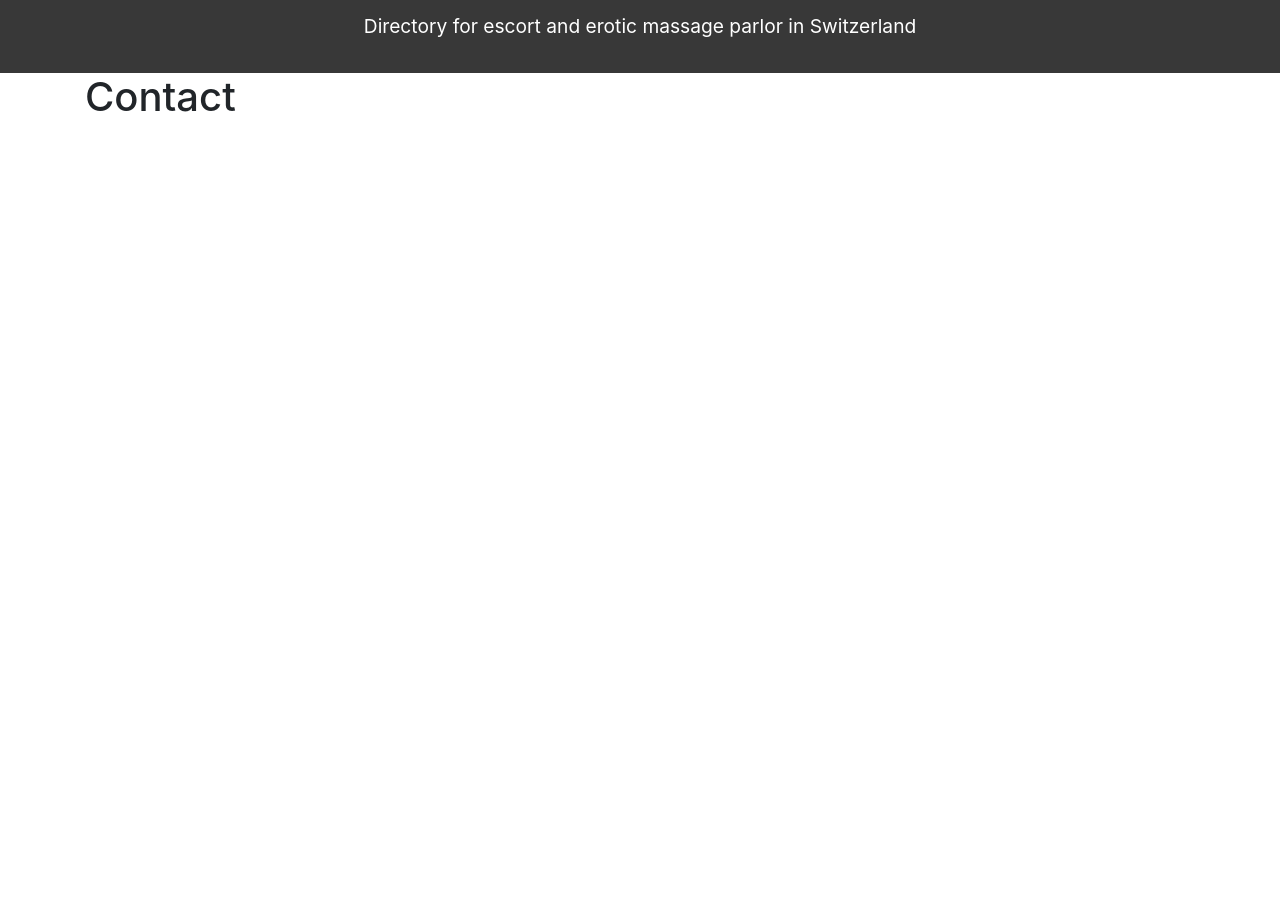
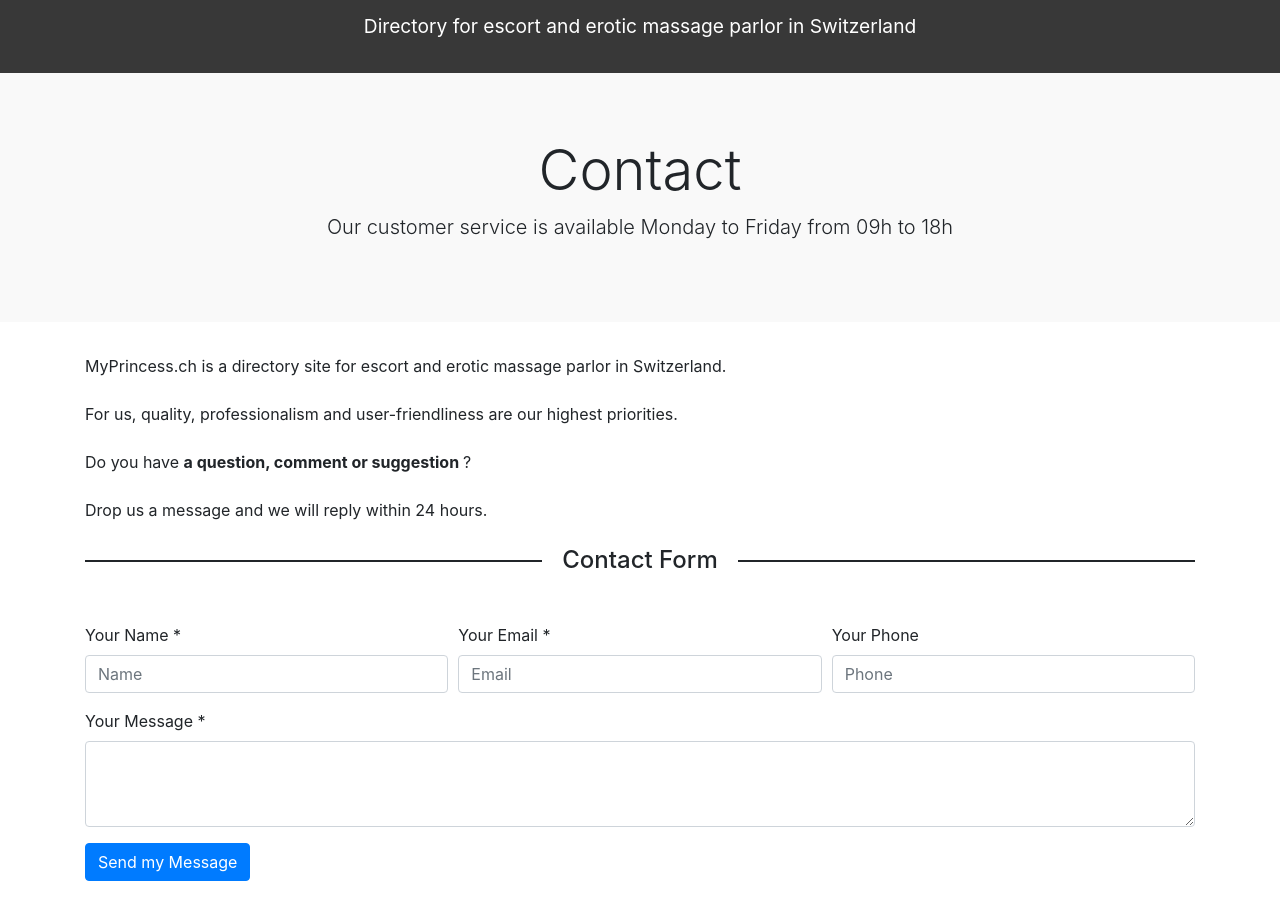
Before and after one commit to Machiavellii/myprincess1, a React (Create React App) app in the folder client/: page /contact in a window 1280 px wide. Shown: the part 400-1320 px from the top of the page. Before the commit the page ends 800 px from the top, so only its background shows below. Built offline with nearby package versions, Linux system fonts and the light colour scheme; the HTML template or start-up script is replaced by a standard one.

Commit message:
faq, contact and post an ad page

```diff
--- a/client/src/App.js
+++ b/client/src/App.js
@@ -24,7 +24,7 @@ const App = () => {
           <Navbar />
           <Header />
           <Route exact path="/" component={Landing} />
-          <div className="container">
+          <div className="">
             <Route exact path="/login" component={Login} />
             <Route exact path="/faq" component={Faq} />
             <Route exact path="/contact" component={Contact} />
--- /dev/null
+++ b/client/src/components/pages/Contact.css
@@ -0,0 +1,14 @@
+.contact-form-heading {
+    display: grid;
+    grid-template-columns: minmax(20px, 1fr) auto minmax(20px, 1fr);
+    align-items: center;
+    text-align: center;
+    grid-gap: 20px;
+    width: 100%;
+}
+
+.contact-form-heading:before,
+.contact-form-heading:after {
+    content: '';
+    border-top: 2px solid;
+}
--- a/client/src/components/pages/Contact.js
+++ b/client/src/components/pages/Contact.js
@@ -1,9 +1,25 @@
 import React from 'react';
+import './Contact.css'
+import ContactForm from './ContactForm';
 
 const Contact = () => {
   return (
     <div>
-      <h1>Contact</h1>
+      <div className="jumbotron jumbotron-fluid">
+        <div className="container">
+          <h1 className="display-4 text-center">Contact</h1>
+          <p className="lead text-center">Our customer service is available Monday to Friday from 09h to 18h</p>
+        </div>
+      </div>
+      <div className="container">
+        <p className="mb-4">MyPrincess.ch is a directory site for escort and erotic massage parlor in Switzerland.</p>
+        <p className="mb-4">For us, quality, professionalism and user-friendliness are our highest priorities.</p>
+        <p className="mb-4">Do you have <strong>a question, comment or suggestion </strong>?</p>
+        <p className="mb-4">Drop us a message and we will reply within 24 hours.</p>
+
+        <h4 className="contact-form-heading">Contact Form</h4>
+        <ContactForm />
+      </div>
     </div>
   );
 };
--- /dev/null
+++ b/client/src/components/pages/ContactForm.js
@@ -0,0 +1,33 @@
+import React from 'react'
+
+class ContactForm extends React.Component {
+    render() {
+        return (
+            <div className="mb-5">
+                <form className="mt-5">
+                    <div className="form-row">
+                        <div className="form-group col-md-4">
+                            <label for="Name">Your Name *</label>
+                            <input type="text" className="form-control" id="Name" placeholder="Name" />
+                        </div>
+                        <div className="form-group col-md-4">
+                            <label for="Email">Your Email *</label>
+                            <input type="email" className="form-control" id="Email" placeholder="Email" />
+                        </div>
+                        <div className="form-group col-md-4">
+                            <label for="Phone">Your Phone</label>
+                            <input type="text" className="form-control" id="Phone" placeholder="Phone" />
+                        </div>
+                    </div>
+                    <div class="form-group">
+                        <label for="Message">Your Message *</label>
+                        <textarea className="form-control" id="Message" rows="3"></textarea>
+                    </div>
+                </form>
+                <button type="submit" className="btn btn-primary">Send my Message</button>
+            </div>
+        )
+    }
+}
+
+export default ContactForm
--- /dev/null
+++ b/client/src/components/pages/Faq.css
@@ -0,0 +1,19 @@
+.email-link {
+    color: #CE0F69;
+    font-weight: 700;
+}
+
+.email-link:hover {
+    text-decoration: none;
+    color: #2B2B2B;
+}
+
+.jumbotron {
+    background-color: #F9F9F9;
+}
+
+.jumbotron-heading {
+    color: #2B2B2B;
+    font-size: 64px;
+    font-weight: 400;
+}
--- a/client/src/components/pages/Faq.js
+++ b/client/src/components/pages/Faq.js
@@ -1,9 +1,50 @@
 import React from 'react';
+import './Faq.css'
 
 const Faq = () => {
   return (
     <div>
-      <h1>FAQ</h1>
+      <div className="jumbotron jumbotron-fluid">
+        <div className="container">
+          <h1 className="display-4 text-center jumbotron-heading">FAQ</h1>
+          <p className="lead text-center">Frequently Asked Questions</p>
+        </div>
+      </div>
+      <div className="container">
+        <h6 className="mt-5">HOW TO MODIFY OR REMOVE AN ADVERT?</h6>
+        <p>
+        - Sign into your account. <br />
+        - Click on MY ADS. <br />
+        - You can either EDIT / DELETE your ad. <br />
+        </p>
+        <h6>HOW TO CHANGE MY PASSWORD?</h6>
+        <p>
+        - Sign into your account. <br />
+        - Click on MY ACCOUNT. <br />
+        - The field to change the password is in ACCOUNT DETAILS. <br />
+        </p>
+        <h6>HOW HAVE CHECKED THE LABEL ON MY AD?</h6>
+        <p>
+          - Send us a photo selfie mentioning MYPRINCESS.CH (paper or otherwise) by mail to
+          <span>
+            <a href={`mailto:contact@myprincess.ch.`} className="email-link"> contact@myprincess.ch.</a>
+          </span>
+        </p>
+        <h6>HOW TO DELETE ACCOUNT?</h6>
+        <p>
+          - To delete your account, send us a request by mail to
+          <span>
+            <a href={`mailto:contact@myprincess.ch.`} className="email-link"> contact@myprincess.ch.</a>
+          </span>
+        </p>
+        <h6>I HAVE A QUESTION, WHO TALK TO?</h6>
+        <p>
+          - Our customer service is available Monday to Friday from 09h to 18h by mail to
+          <span>
+            <a href={`mailto:contact@myprincess.ch.`} className="email-link"> contact@myprincess.ch.</a>
+          </span>
+        </p>
+      </div>
     </div>
   );
 };
--- a/client/src/components/pages/postAnAd/Postanad.js
+++ b/client/src/components/pages/postAnAd/Postanad.js
@@ -1,9 +1,23 @@
 import React from 'react';
+import PricingCard from './PricingCard'
 
 const Postanad = () => {
   return (
     <div>
-      <h1>Post An Ad</h1>
+      <h1 className="text-center">Post an ad</h1>
+      <div className="container">
+        <div className="row">
+          <div className="col col-md-4 col-sm-12">
+            <PricingCard time="7 days" price="Free" />
+          </div>
+          <div className="col col-md-4 col-sm-12">
+            <PricingCard time="30 days" price="90.00" currency="CHF" badge="THE MOST POPULAR" />
+          </div>
+          <div className="col col-md-4 col-sm-12">
+            <PricingCard time="90 days" price="240.00" currency="CHF" extra="Photo shoots offered" />
+          </div>
+        </div>
+      </div>
     </div>
   );
 };
--- /dev/null
+++ b/client/src/components/pages/postAnAd/PricingCard.js
@@ -0,0 +1,24 @@
+import React from 'react';
+
+const PricingCard = (props) =>{
+    return (
+        <div>
+            <div className="card">
+                <div className="card-body">
+                    <span className="badge badge-secondary">{props.badge}</span>
+                    <h6 className="card-title">{props.time}</h6>
+                    <h3 className="card-title">{props.price} <sup>{props.currency}</sup> </h3>
+                    <p className="card-text">Quick and easy registration</p>
+                    <strong>{props.extra}</strong> <br />
+                    <strong>profile </strong> <span>custom</span><br />
+                    <strong>visibility  </strong> <span>total</span><br />
+                    <strong>3000 visits / day </strong> <span>MyPrincess.ch</span><br />
+                    <strong>Support </strong> <span>free</span><br />
+                    <a href="#" className="btn btn-primary">Start</a>
+                </div>
+            </div>
+        </div>
+    )
+}
+
+export default PricingCard
```
